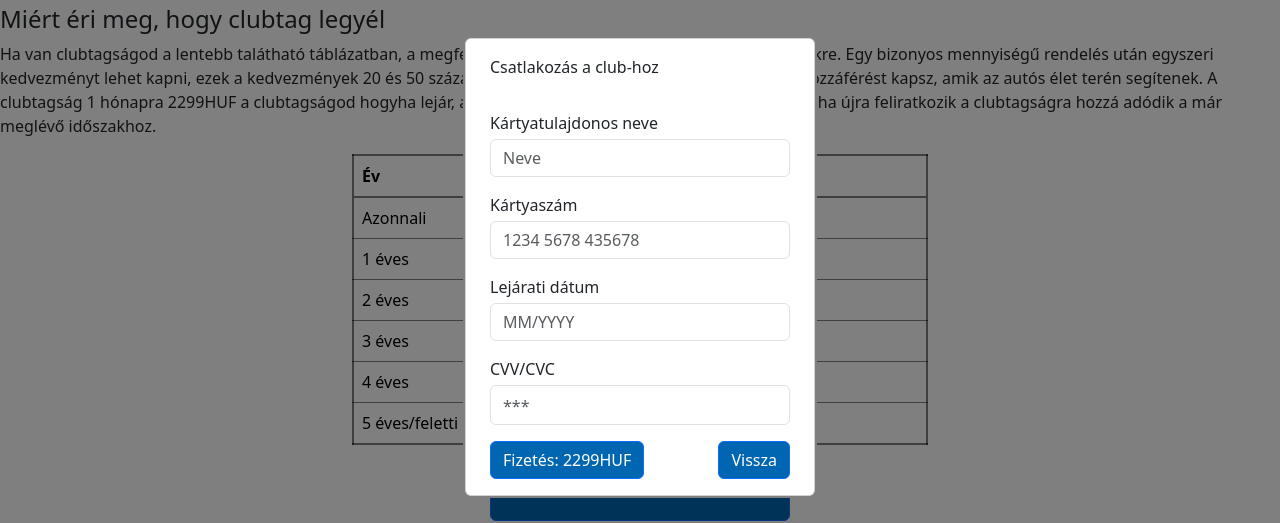
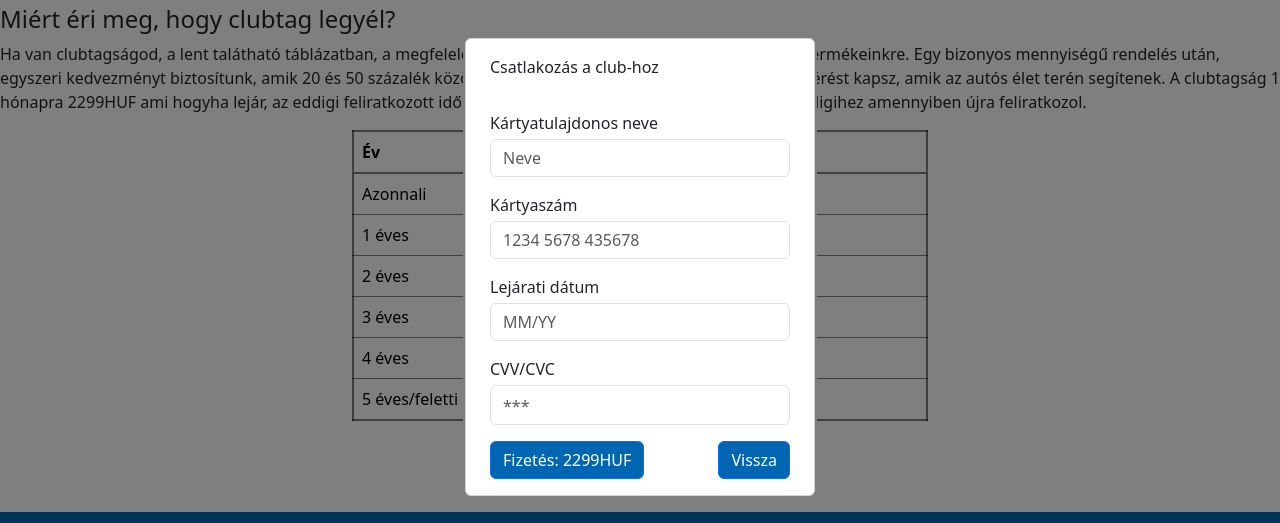
Before and after one commit to benedekkrisztian/BKR-Alkatresz, a plain HTML site: page club.html in a window 1280 px wide. Both pictures are taken after a click on the element "Itt tudsz csatlakozni a club-hoz". Shown: the part 133-656 px from the top of the page. Drawn offline with nearby package versions, Linux system fonts and the light colour scheme.

Commit message:
Szövegek javítása

```diff
--- a/club.html
+++ b/club.html
@@ -50,14 +50,12 @@
 
     <main>
         <h1 class="club_h1">Club</h1>
-        <h4>Miért éri meg, hogy clubtag legyél</h4>
-        <p>Ha van clubtagságod a lentebb talátható táblázatban, a megfelelő időszakhoz kapsz kedvezményt a termékekre.
-            Egy bizonyos mennyiségű rendelés után egyszeri kedvezményt lehet kapni,
-            ezek a kedvezmények 20 és 50 százalék között mozognak, valmint a tippekhez is hozzáférést kapsz,
-            amik az autós élet terén segítenek. A clubtagság 1 hónapra 2299HUF a clubtagságod hogyha lejár,
-            az eddigi feliratkozott időszakod megmarad és, ha újra feliratkozik a clubtagságra hozzá adódik a már
-            meglévő
-            időszakhoz. </p>
+        <h4>Miért éri meg, hogy clubtag legyél?</h4>
+        <p>Ha van clubtagságod, a lent talátható táblázatban, a megfelelő időszakhoz képest kaphatsz kedvezményt a termékeinkre.
+            Egy bizonyos mennyiségű rendelés után, egyszeri kedvezményt biztosítunk,
+            amik 20 és 50 százalék között mozognak, továbbá a tippjeinkhez is hozzáférést kapsz,
+            amik az autós élet terén segítenek. A clubtagság 1 hónapra 2299HUF ami hogyha lejár,
+            az eddigi feliratkozott időszakod nem vész el hanem hozzá adódik az eddigihez amennyiben újra feliratkozol.</p>
         <table class="table" id="club_table">
             <thead>
                 <tr>
@@ -120,7 +118,7 @@
                             <div class="col-12">
                                 <div class="d-flex flex-column">
                                     <p class="text mb-1">Lejárati dátum</p>
-                                    <input class="form-control mb-3" type="text" placeholder="MM/YYYY"
+                                    <input class="form-control mb-3" type="text" placeholder="MM/YY"
                                         id="payment_details_3_club" required>
                                 </div>
                             </div>
```
Also changed, not shown: aboutus.html (+2 -3 lines), delivery.html (+1 -1 lines), homepage.html (+2 -2 lines), newest.html (+2 -2 lines).
